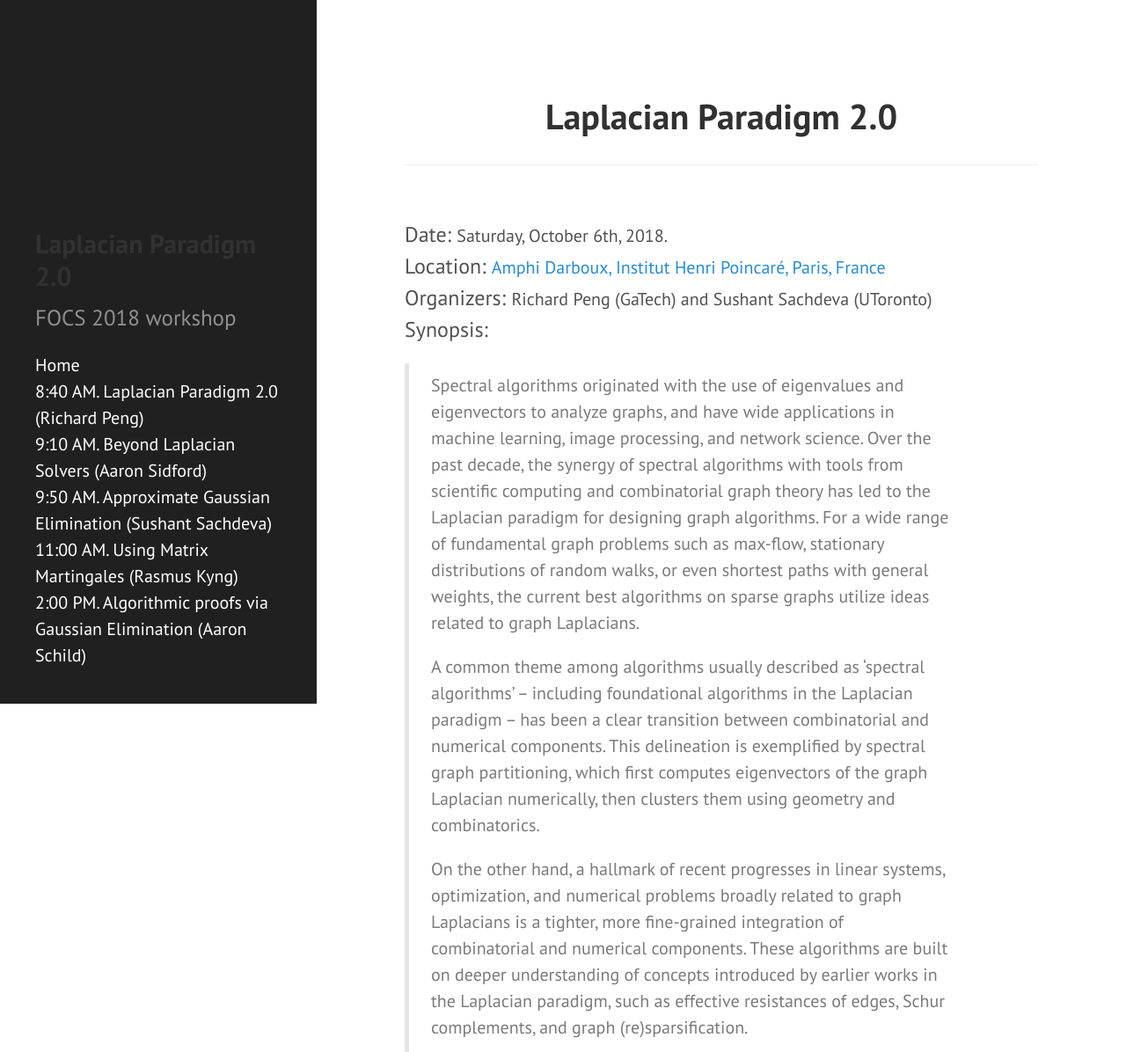
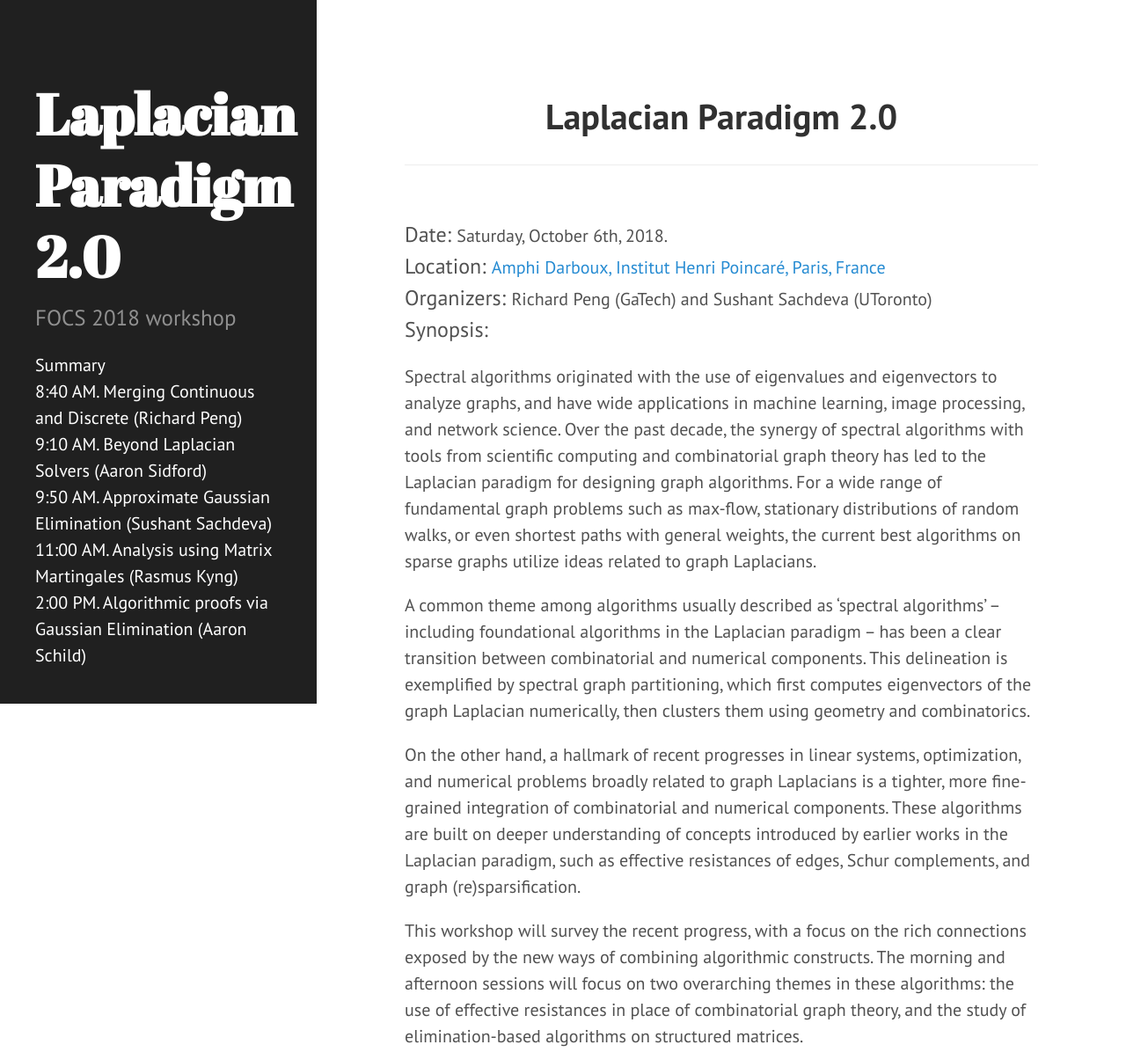
Before and after one commit to sachdevasushant/sachdevasushant.github.io, a plain HTML site: page laplacian2.0/index.html in a window 1280 px wide. Shown: the top 1196 px of the page at 88% size. Drawn offline with Linux system fonts and the light colour scheme.

Commit message:
Added FOCS website to hoempage

```diff
--- a/laplacian2.0/index.html
+++ b/laplacian2.0/index.html
@@ -32,7 +32,7 @@
   <aside class="sidebar">
   <div class="container sidebar-sticky">
     <div class="sidebar-about">
-      <a href="https://sachdevasushant.github.io/laplacian2.0/"><h2>Laplacian Paradigm 2.0</h2></a>
+      <a href="https://sachdevasushant.github.io/laplacian2.0/"><h1>Laplacian Paradigm 2.0</h1></a>
       <p class="lead">
        FOCS 2018 workshop
       </p>
@@ -40,8 +40,8 @@
 
     <nav>
       <ul class="sidebar-nav">
-        <li><a href="https://sachdevasushant.github.io/laplacian2.0/">Home</a> </li>
-        <li><a href="/laplacian2.0/richard/"> 8:40 AM. Laplacian Paradigm 2.0 (Richard Peng) </a></li><li><a href="/laplacian2.0/aaron/"> 9:10 AM. Beyond Laplacian Solvers (Aaron Sidford) </a></li><li><a href="/laplacian2.0/sushant/"> 9:50 AM. Approximate Gaussian Elimination (Sushant Sachdeva) </a></li><li><a href="/laplacian2.0/rasmus/"> 11:00 AM. Using Matrix Martingales (Rasmus Kyng) </a></li><li><a href="/laplacian2.0/aaron_uc/"> 2:00 PM. Algorithmic proofs via Gaussian Elimination (Aaron Schild) </a></li>
+        <li><a href="https://sachdevasushant.github.io/laplacian2.0/">Summary</a> </li>
+        <li><a href="/laplacian2.0/richard/"> 8:40 AM. Merging Continuous and Discrete (Richard Peng) </a></li><li><a href="/laplacian2.0/aaron/"> 9:10 AM. Beyond Laplacian Solvers (Aaron Sidford) </a></li><li><a href="/laplacian2.0/sushant/"> 9:50 AM. Approximate Gaussian Elimination (Sushant Sachdeva) </a></li><li><a href="/laplacian2.0/rasmus/"> 11:00 AM. Analysis using Matrix Martingales (Rasmus Kyng) </a></li><li><a href="/laplacian2.0/aaron_uc/"> 2:00 PM. Algorithmic proofs via Gaussian Elimination (Aaron Schild) </a></li>
       </ul>
     </nav>
 
@@ -66,13 +66,11 @@ Richard Peng (GaTech)
 and Sushant Sachdeva (UToronto)
 <br>
 <big>Synopsis: </big>
-<blockquote>
 <p>Spectral algorithms originated with the use of eigenvalues and eigenvectors to analyze graphs, and have wide applications in machine learning, image processing, and network science. Over the past decade, the synergy of spectral algorithms with tools from scientific computing and combinatorial graph theory has led to the Laplacian paradigm for designing graph algorithms. For a wide range of fundamental graph problems such as max-flow, stationary distributions of random walks, or even shortest paths with general weights, the current best algorithms on sparse graphs utilize ideas related to graph Laplacians.</p>
 <p>A common theme among algorithms usually described as ‘spectral algorithms’ – including foundational algorithms in the Laplacian paradigm – has been a clear transition between combinatorial and numerical components. This delineation is exemplified by spectral graph partitioning, which first computes eigenvectors of the graph Laplacian numerically, then clusters them using geometry and combinatorics.</p>
 <p>On the other hand, a hallmark of recent progresses in linear systems, optimization, and numerical problems broadly related to graph Laplacians is a tighter, more fine-grained integration of combinatorial and numerical components. These algorithms are built on deeper understanding of concepts introduced by earlier works in the Laplacian paradigm, such as effective resistances of edges, Schur complements, and graph (re)sparsification.</p>
 <p>This workshop will survey the recent progress, with a focus on the rich connections exposed by the new ways of combining algorithmic constructs. The morning and afternoon sessions will focus on two overarching themes in these algorithms: the use of effective resistances in place of combinatorial graph theory, and the study of elimination-based algorithms on structured matrices.
-</p>
- </blockquote></p>
+</p></p>
 
 <p><h style="font-size: 28px; font-weight: bold;">Schedule:</h></p>
 
```
Also changed, not shown: index.html (+16 -0 lines), laplacian2.0/404.html (+3 -3 lines), laplacian2.0/aaron/index.html (+3 -3 lines), laplacian2.0/aaron_uc/index.html (+3 -3 lines), laplacian2.0/categories/index.html (+3 -3 lines), laplacian2.0/lunchbreak/index.html (+3 -3 lines), laplacian2.0/morningbreak/index.html (+3 -3 lines), laplacian2.0/rasmus/index.html (+3 -3 lines), laplacian2.0/richard/index.html (+3 -3 lines), laplacian2.0/sushant/index.html (+3 -3 lines), laplacian2.0/tags/index.html (+3 -3 lines).
